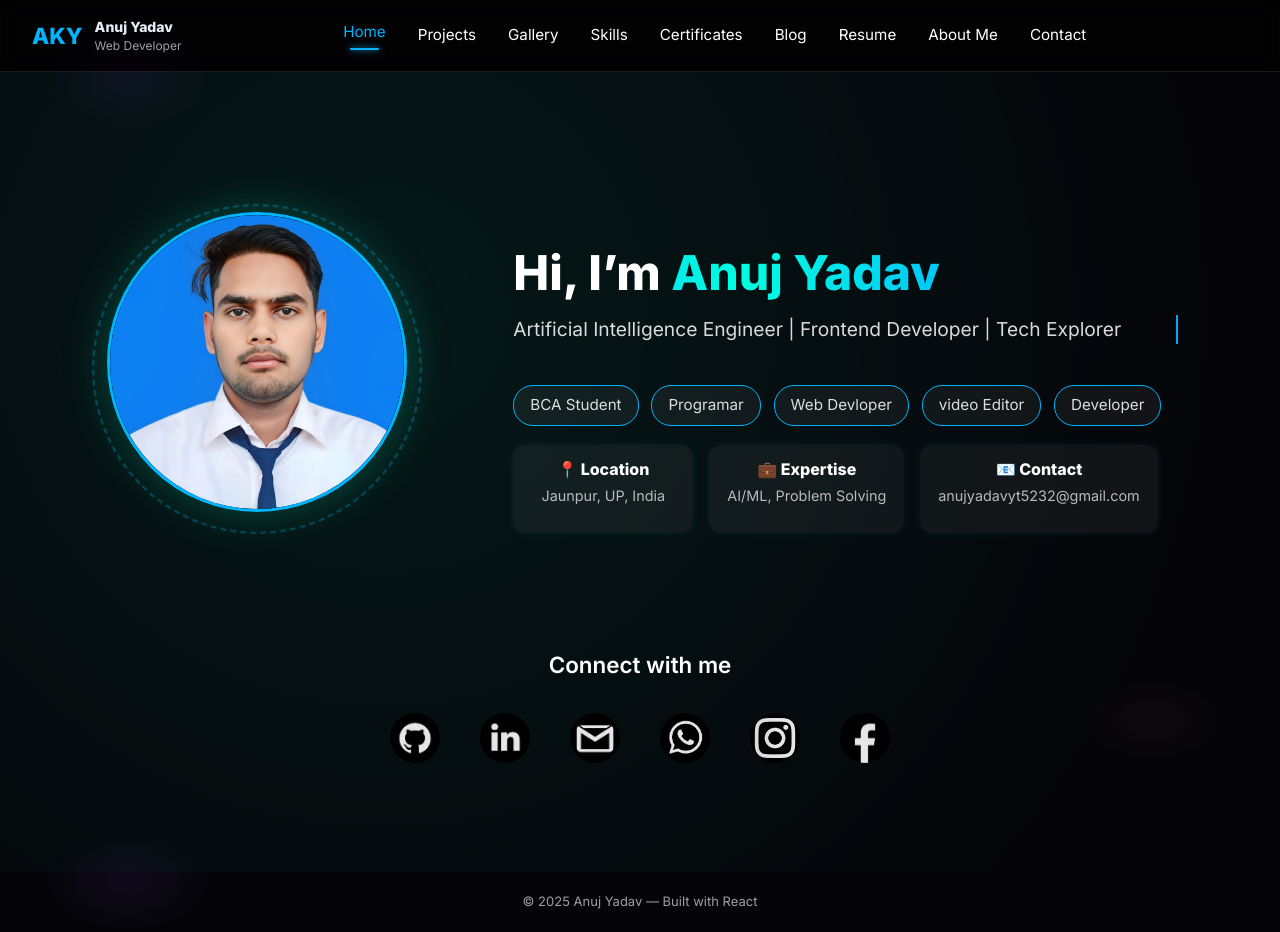
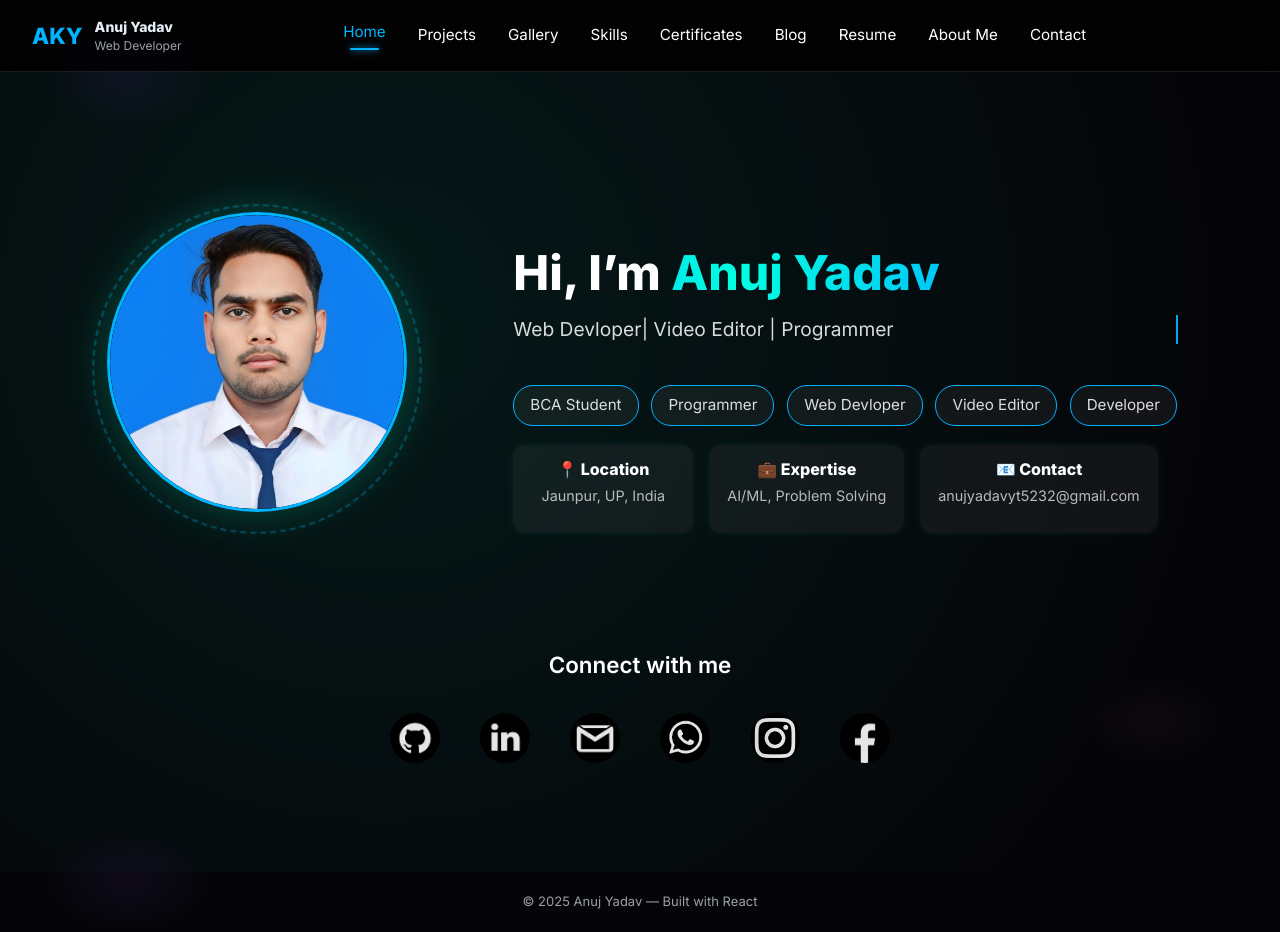
Before and after one commit to anujxleo/Anuj--main-portfolio-, a React (Vite) app: page / in a window 1280 px wide. Built offline with nearby package versions, Linux system fonts and the light colour scheme; the HTML template or start-up script is replaced by a standard one.

Commit message:
Fix typos in professions list and update animated text in Home component

```diff
--- a/src/pages/Home.jsx
+++ b/src/pages/Home.jsx
@@ -15,9 +15,9 @@ import facebookLogo from "../../public/facebook.png";
 export default function Home() {
   const professions = [
     "BCA Student",
-    "Programar",
+    "Programmer",
     "Web Devloper",
-    "video Editor",
+    "Video Editor",
     "Developer",
   ];
 
@@ -106,8 +106,8 @@ export default function Home() {
 
           {/* Typing Animated Text */}
           <p className="typing-effect">
-            Artificial Intelligence Engineer | Frontend Developer | Tech
-            Explorer
+            Web Devloper| Video Editor | Programmer
+
           </p>
 
           {/* Profession Tags */}
```
